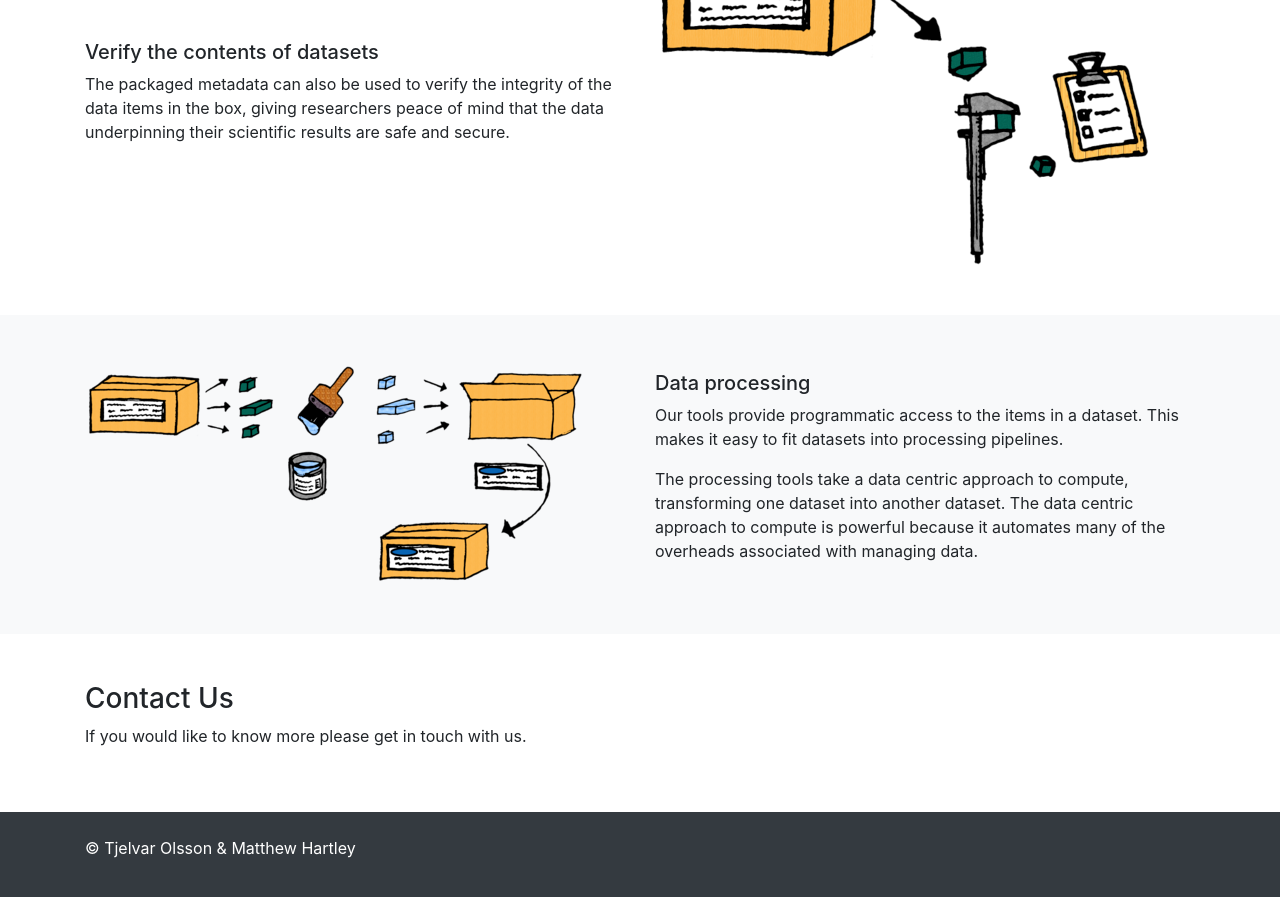
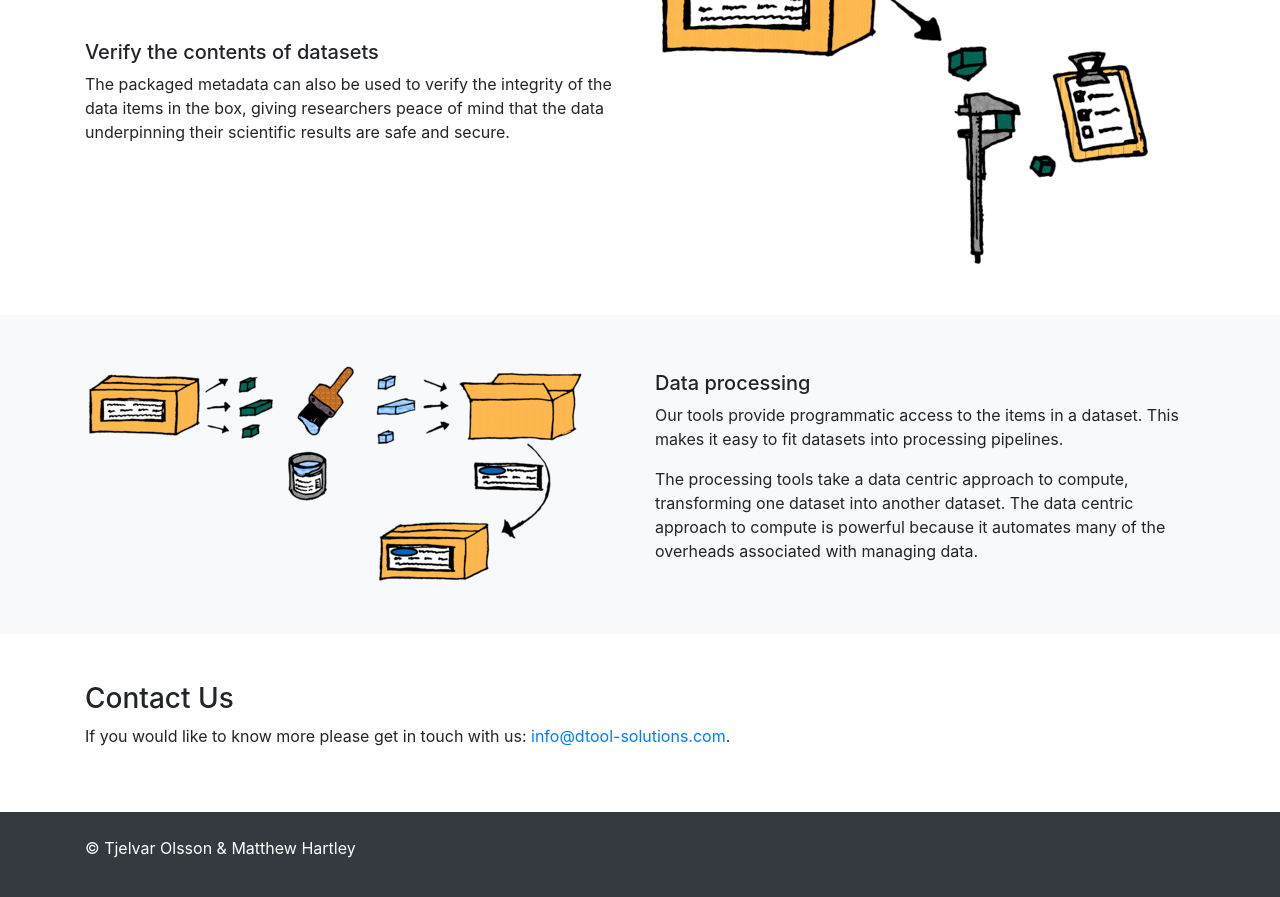
Before and after one commit to jic-dtool/jic-dtool.github.io, a Jekyll site: the page built from index.md, in a window 1280 px wide and 900 px high, scrolled down 2063 px. Shown: the top 897 px of the window. Built offline with Jekyll 4.4.1, drawn with Linux system fonts in a browser that asks for light colours; our own code applies the rules of GitHub Pages for plain Markdown files.

Commit message:
Add contact email address

```diff
--- a/index.md
+++ b/index.md
@@ -131,5 +131,8 @@
 
 <div class="container py-5">
   <h3>Contact Us</h3>
-  <p>If you would like to know more please get in touch with us.</p>
+  <p>
+    If you would like to know more please get in touch with us:
+    <a href="mailto:info@dtool-solutions.com">info@dtool-solutions.com</a>.
+  </p>
 </div>
```
Also changed, not shown: about.md (+2 -0 lines).
